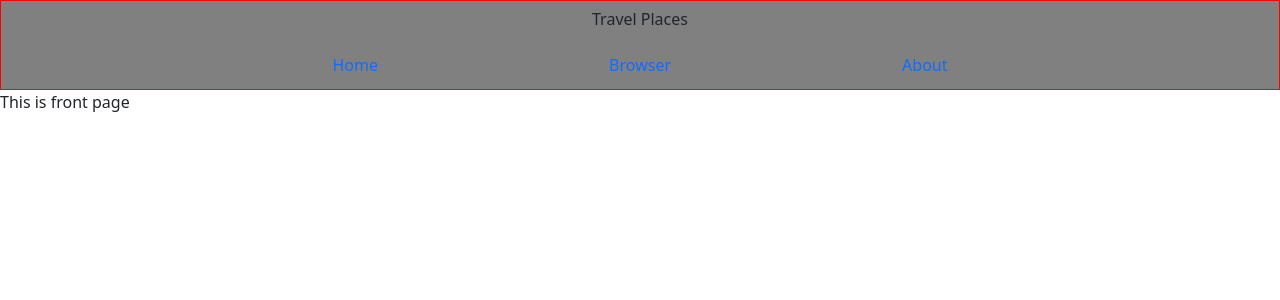
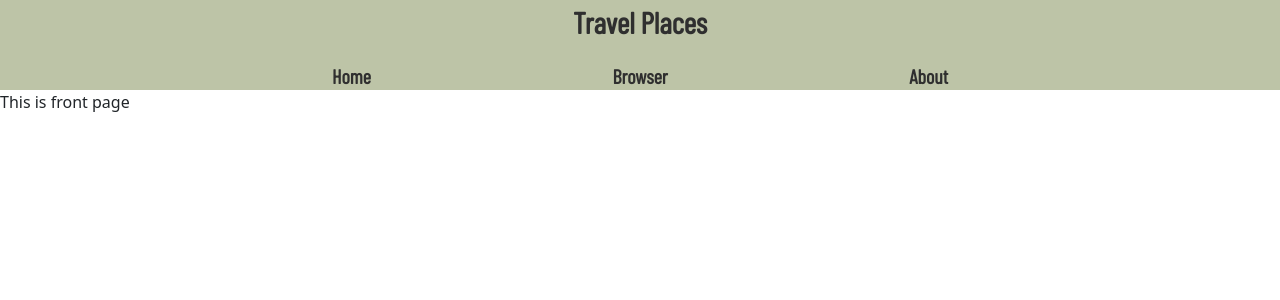
Before and after one commit to MoMust/places-app, a React (Create React App) app: page / in a window 1280 px wide. Shown: the top 300 px of the page. Built offline with nearby package versions, Linux system fonts and the light colour scheme.

Commit message:
update navbar

```diff
--- a/public/index.html
+++ b/public/index.html
@@ -9,35 +9,18 @@
       name="description"
       content="Web site created using create-react-app"
     />
-    <link rel="apple-touch-icon" href="%PUBLIC_URL%/logo192.png" />
+
     <!--
       manifest.json provides metadata used when your web app is installed on a
       user's mobile device or desktop. See https://developers.google.com/web/fundamentals/web-app-manifest/
     -->
     <link rel="manifest" href="%PUBLIC_URL%/manifest.json" />
-    <!--
-      Notice the use of %PUBLIC_URL% in the tags above.
-      It will be replaced with the URL of the `public` folder during the build.
-      Only files inside the `public` folder can be referenced from the HTML.
 
-      Unlike "/favicon.ico" or "favicon.ico", "%PUBLIC_URL%/favicon.ico" will
-      work correctly both with client-side routing and a non-root public URL.
-      Learn how to configure a non-root public URL by running `npm run build`.
-    -->
-    <title>React App</title>
+    <title>Travel Places</title>
   </head>
   <body>
     <noscript>You need to enable JavaScript to run this app.</noscript>
     <div id="root"></div>
-    <!--
-      This HTML file is a template.
-      If you open it directly in the browser, you will see an empty page.
 
-      You can add webfonts, meta tags, or analytics to this file.
-      The build step will place the bundled scripts into the <body> tag.
-
-      To begin the development, run `npm start` or `yarn start`.
-      To create a production bundle, use `npm run build` or `yarn build`.
-    -->
   </body>
 </html>
--- a/src/components/nav.js
+++ b/src/components/nav.js
@@ -4,15 +4,15 @@ import '../css/nav.css';
 import 'bootstrap/dist/css/bootstrap.min.css';
 function Nav() {
   return (
-     <header class="header">
-        <div class="row">
-            <div class="icon-wrapper col-12">
-                <div class="icon-text">
+     <header className="header">
+        <div className='row'>
+            <div className="icon-wrapper col-12">
+                <div className="icon-text">
                     <p>Travel Places</p>
                 </div>
             </div>
-            <div class="nav-wrapper col-12">
-                <nav class="nav-bar">
+            <div className='nav-wrapper col-12'>
+                <nav className="nav-bar">
                     <ul>
                        <NavLink exact to="/" className='nav-items'>Home</NavLink>
                         <NavLink to="/Browser" className='nav-items'>Browser</NavLink>
--- a/src/css/nav.css
+++ b/src/css/nav.css
@@ -49,45 +49,50 @@ nav ul{
     text-decoration: none;
 } */
 
+@import url('https://fonts.googleapis.com/css2?family=Barlow+Condensed&display=swap');
 
 .header {
-    border: solid 1px red;
     display: flex;
     justify-content: center;
-    background-color: grey;
+    background-color: #bdc4a7;
     width: 100%;
     height: 90px;
-
 }
 
 .row {
-
     width: 50%;
 }
 
 .icon-wrapper {
     display: flex;
     justify-content: center;
-
-
 }
 
 .icon-text {
+    font-family: 'Barlow Condensed',
+    sans-serif;
+    color: #2F2F2F;
+    font-size: 30px;
+    font-weight: 700;
     display: grid;
     align-items: center;
 }
 
 nav ul {
+    font-family: 'Barlow Condensed',
+    sans-serif;
+    font-size: 20px;
+    font-weight: 600;
     display: flex;
     justify-content: space-between;
     padding: 0;
     margin: 0;
 }
-
+/* For list items */
 .nav-items {
     list-style: none;
     text-decoration: none;
-
+    color: #2F2F2F;
 }
 
 .nav-items a {
```
